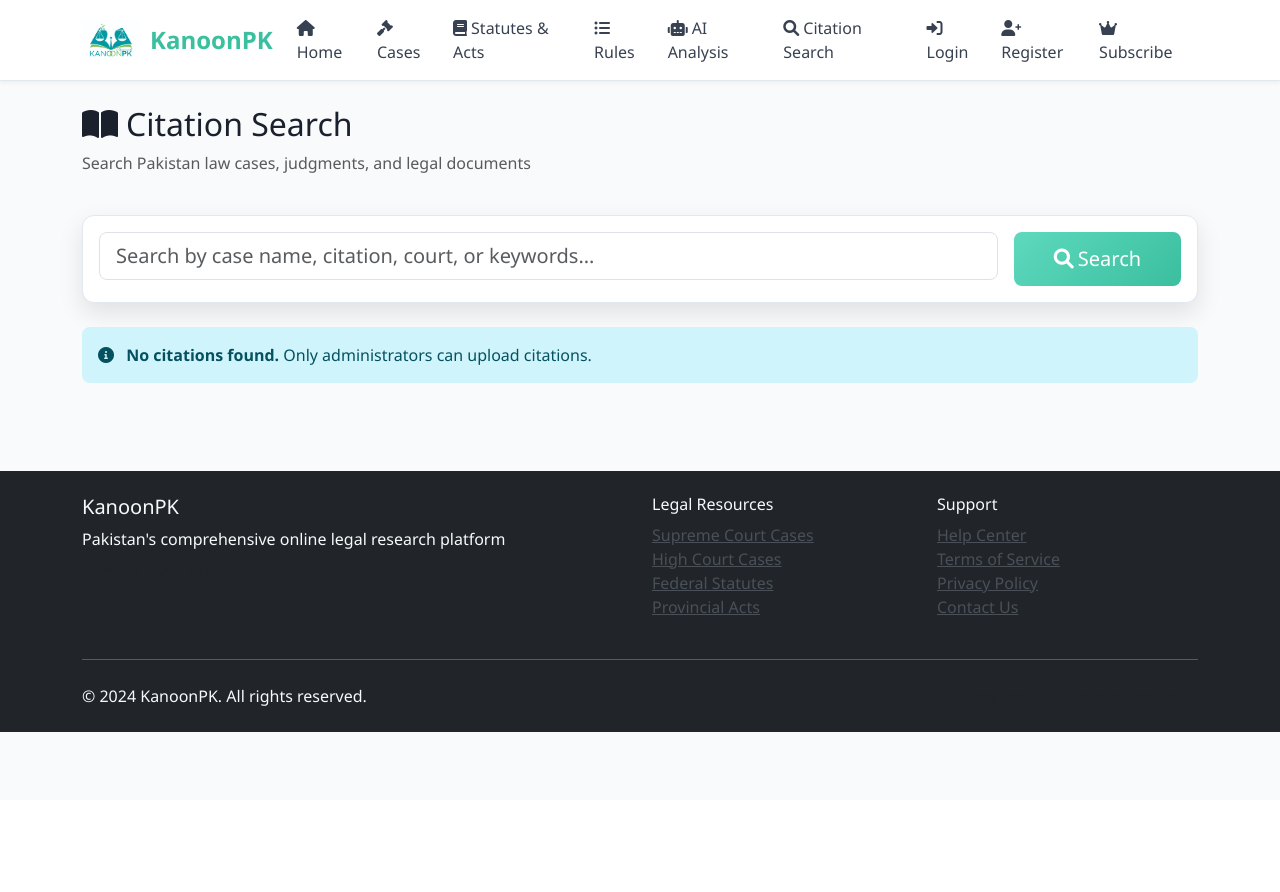
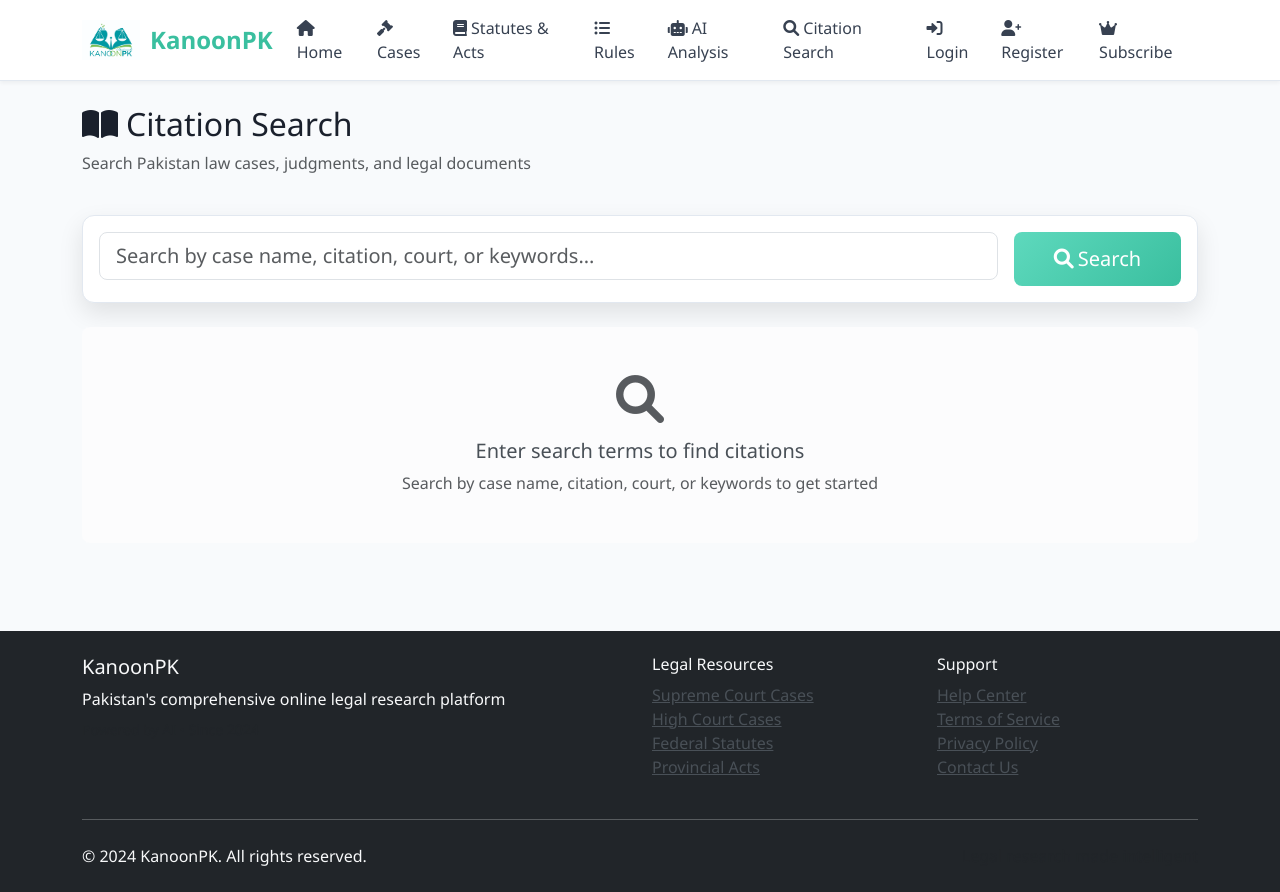
Before and after one commit to Rayhanehmad/CasePoint, a Flask app: page /citations in a window 1280 px wide. Before the commit the page ends 732 px from the top, so only its background shows below. Run offline with Flask 3, Linux system fonts and the light colour scheme; some libraries are stand-ins or nearby versions.

Commit message:
Improve citation search results display and pagination handling
Update templates/citations.html to conditionally display search results, adjust pagination links to include search query parameter, and modify empty search result messages for better user guidance.

Replit-Commit-Author: Agent
Replit-Commit-Session-Id: b3916e39-d289-4097-a532-5b1937ae237d
Replit-Commit-Checkpoint-Type: full_checkpoint
Replit-Commit-Screenshot-Url: https://storage.googleapis.com/screenshot-production-us-central1/b6f74e4f-d015-4e43-b269-fa726667c59c/b3916e39-d289-4097-a532-5b1937ae237d/Qo8tYc6

```diff
--- a/templates/citations.html
+++ b/templates/citations.html
@@ -49,7 +49,6 @@
             </div>
         </div>
     </div>
-    {% endif %}
 
     {% if citations.items %}
     <div class="row">
@@ -105,7 +104,7 @@
                         <ul class="pagination justify-content-center mb-0">
                             {% if citations.has_prev %}
                             <li class="page-item">
-                                <a class="page-link" href="{{ url_for('view_citations', page=citations.prev_num) }}">
+                                <a class="page-link" href="{{ url_for('view_citations', page=citations.prev_num, q=search_query) }}">
                                     <i class="fas fa-chevron-left me-1"></i>Previous
                                 </a>
                             </li>
@@ -117,7 +116,7 @@
 
                             {% if citations.has_next %}
                             <li class="page-item">
-                                <a class="page-link" href="{{ url_for('view_citations', page=citations.next_num) }}">
+                                <a class="page-link" href="{{ url_for('view_citations', page=citations.next_num, q=search_query) }}">
                                     Next<i class="fas fa-chevron-right ms-1"></i>
                                 </a>
                             </li>
@@ -130,14 +129,18 @@
         </div>
     </div>
     {% else %}
-    <div class="alert alert-info">
-        <i class="fas fa-info-circle me-2"></i>
-        <strong>No citations found.</strong>
-        {% if session.get('role') == 'admin' %}
-        <a href="{{ url_for('upload_citation') }}" class="alert-link">Upload your first citation</a>
-        {% else %}
-        Only administrators can upload citations.
-        {% endif %}
+    <div class="alert alert-warning">
+        <i class="fas fa-search me-2"></i>
+        <strong>No citations found matching your search.</strong>
+        Try different keywords or <a href="{{ url_for('view_citations') }}" class="alert-link">clear your search</a>.
+    </div>
+    {% endif %}
+
+    {% else %}
+    <div class="alert alert-light text-center py-5">
+        <i class="fas fa-search fa-3x text-muted mb-3"></i>
+        <h5>Enter search terms to find citations</h5>
+        <p class="text-muted mb-0">Search by case name, citation, court, or keywords to get started</p>
     </div>
     {% endif %}
 </div>
```
Also changed, not shown: 1 other file.
